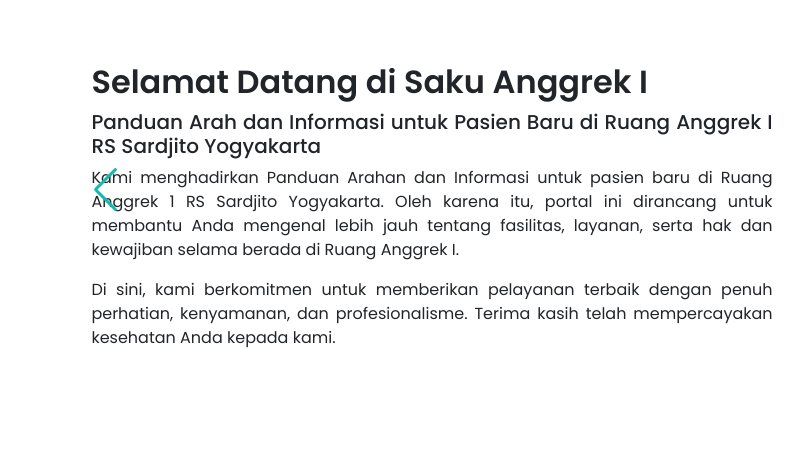
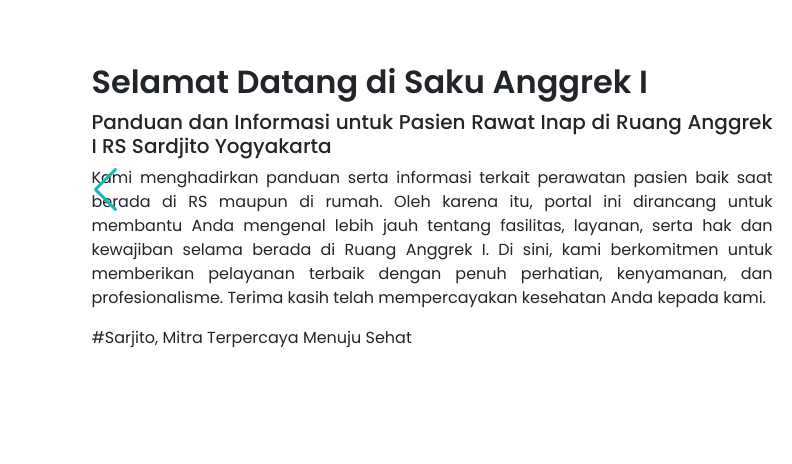
Before and after one commit to Juan54727/patient_orientation, a website: page index.html in a window 1280 px wide. Shown: the part 185-649 px from the top of the page, 0-792 px from the left. Drawn offline with Linux system fonts and the light colour scheme.

Commit message:
Update index.html

```diff
--- a/index.html
+++ b/index.html
@@ -51,20 +51,13 @@
                                             Selamat Datang di Saku Anggrek I
                                         </h2>
                                         <h5 class="teks-hero">
-                                            Panduan Arah dan Informasi untuk Pasien Baru di Ruang
-                      Anggrek I RS Sardjito Yogyakarta
+                                            Panduan dan Informasi untuk Pasien Rawat Inap di Ruang Anggrek I RS Sardjito Yogyakarta
                                         </h5>
                                         <p>
-                                            Kami menghadirkan Panduan Arahan dan Informasi untuk
-                      pasien baru di Ruang Anggrek 1 RS Sardjito Yogyakarta.
-                      Oleh karena itu, portal ini dirancang untuk membantu Anda
-                      mengenal lebih jauh tentang fasilitas, layanan, serta hak
-                      dan kewajiban selama berada di Ruang Anggrek I.
+                                            Kami menghadirkan panduan serta informasi terkait perawatan pasien baik saat berada di RS maupun di rumah. Oleh karena itu, portal ini dirancang untuk membantu Anda mengenal lebih jauh tentang fasilitas, layanan, serta hak dan kewajiban selama berada di Ruang Anggrek I. Di sini, kami berkomitmen untuk memberikan pelayanan terbaik dengan penuh perhatian, kenyamanan, dan profesionalisme. Terima kasih telah mempercayakan kesehatan Anda kepada kami.
                                         </p>
                                         <p>
-                                            Di sini, kami berkomitmen untuk memberikan pelayanan
-                      terbaik dengan penuh perhatian, kenyamanan, dan
-                      profesionalisme. Terima kasih telah mempercayakan kesehatan Anda kepada kami.
+                                            #Sarjito, Mitra Terpercaya Menuju Sehat
                                         </p>
                                     </div>
                                     <div class="logo col-4 mt-5 d-flex justify-content-center">
```
